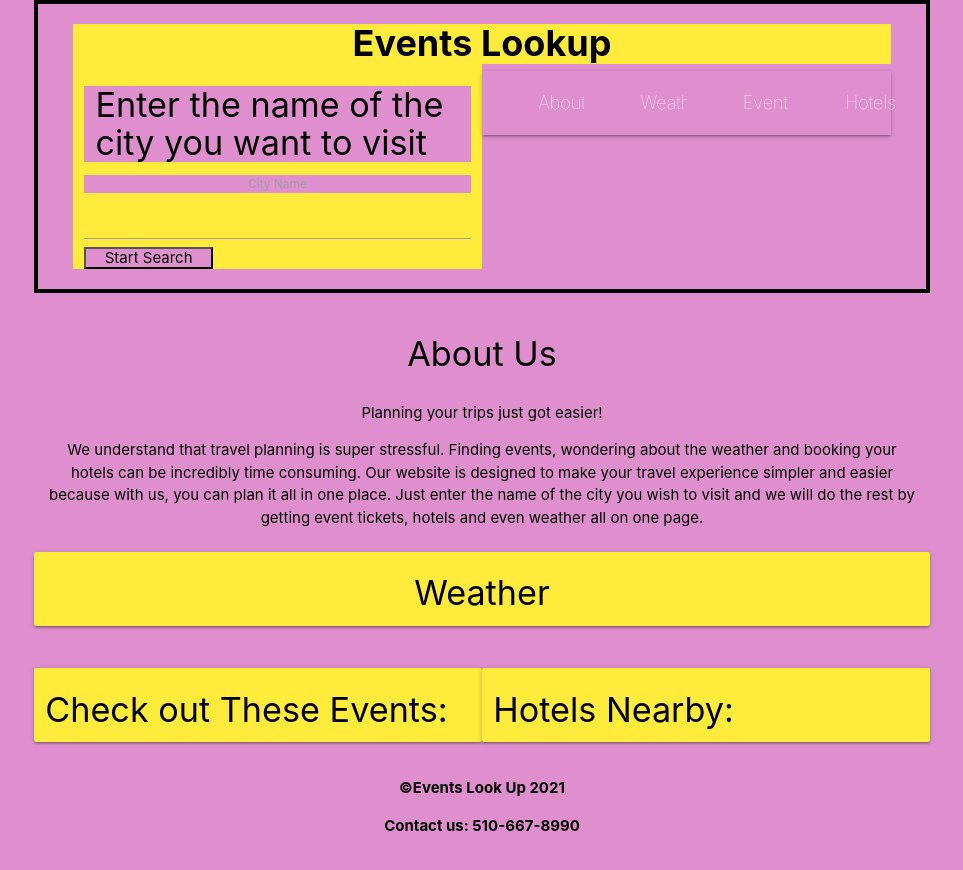
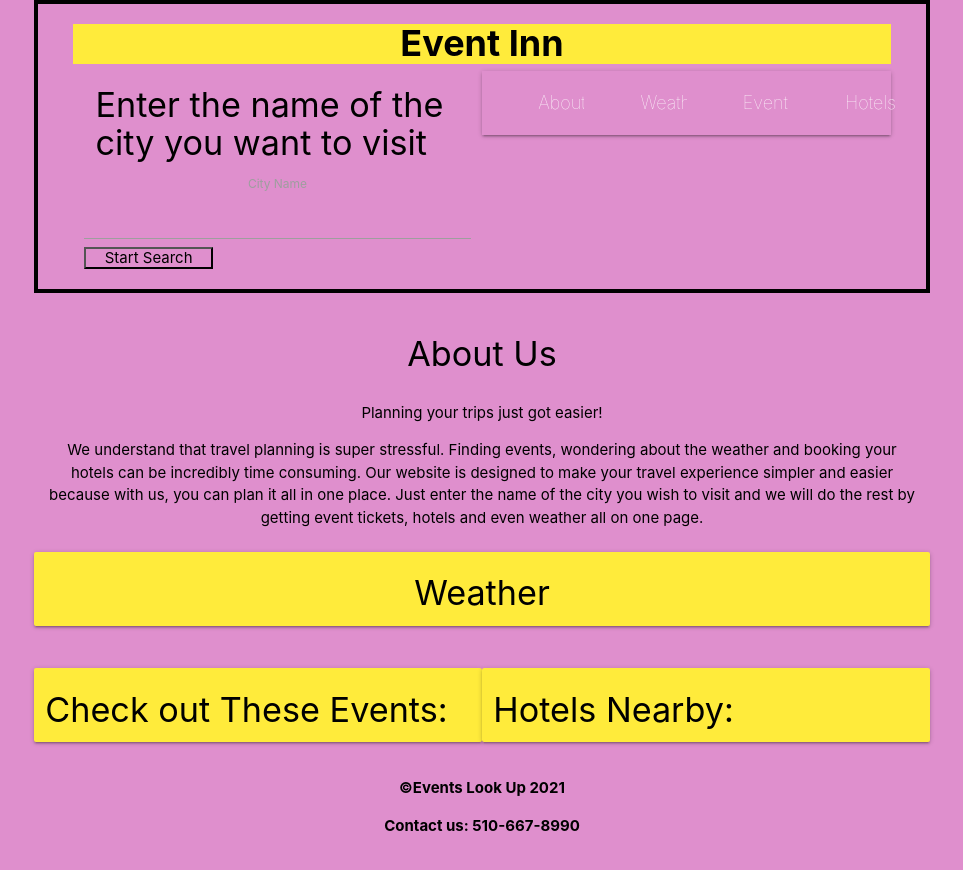
Before and after one commit to Naomilounsbury/event-inn, a plain HTML site: page index.html in a window 1280 px wide. Shown: the whole page, without its empty margins (158-1121 px from the left). Drawn offline with nearby package versions, Linux system fonts and the light colour scheme.

Commit message:
fixed events background

```diff
--- a/assets/js/script.js
+++ b/assets/js/script.js
@@ -112,7 +112,7 @@ function displayEvents (data) {
         // so here we are using innerhtml because intertext and textcontent don't allow us to add html elements in with dynamically generated titles and links
         listItem.innerHTML = `<a href=${data._embedded.events[i].url}>${data._embedded.events[i].name}</a>`;
         eventList.appendChild(listItem);
-        listItem.className = "collection hoverable"
+        listItem.className = "collection hoverable yellow"
 
     }
 
--- a/index.html
+++ b/index.html
@@ -5,7 +5,7 @@
     <meta charset="UTF-8">
     <meta http-equiv="X-UA-Compatible" content="IE=edge">
     <meta name="viewport" content="width=device-width, initial-scale=1.0">
-    <title>Event Planner</title>
+    <title>Event Inn</title>
     <link rel="stylesheet" href="./assets/css/styles.css">
     <link rel="stylesheet" href="https://cdnjs.cloudflare.com/ajax/libs/materialize/1.0.0/css/materialize.min.css">
 
@@ -14,8 +14,8 @@
 <body>
     <div class="container">
         <header class="row">
-            <h1 class="col s12 center-align yellow">Events Lookup</h1>
-            <form class="form col s6 yellow">
+            <h1 class="col s12 center-align yellow">Event Inn</h1>
+            <form class="form col s6">
                 <h4 class = "col s12 ">Enter the name of the city you want to visit</h4>
                     <label for="ecity" class=" col s12 center-align white-te12 ">City Name</label>
                     <input type="text" name="ecity" id="city-input" onfocus="this.value=''">
```
